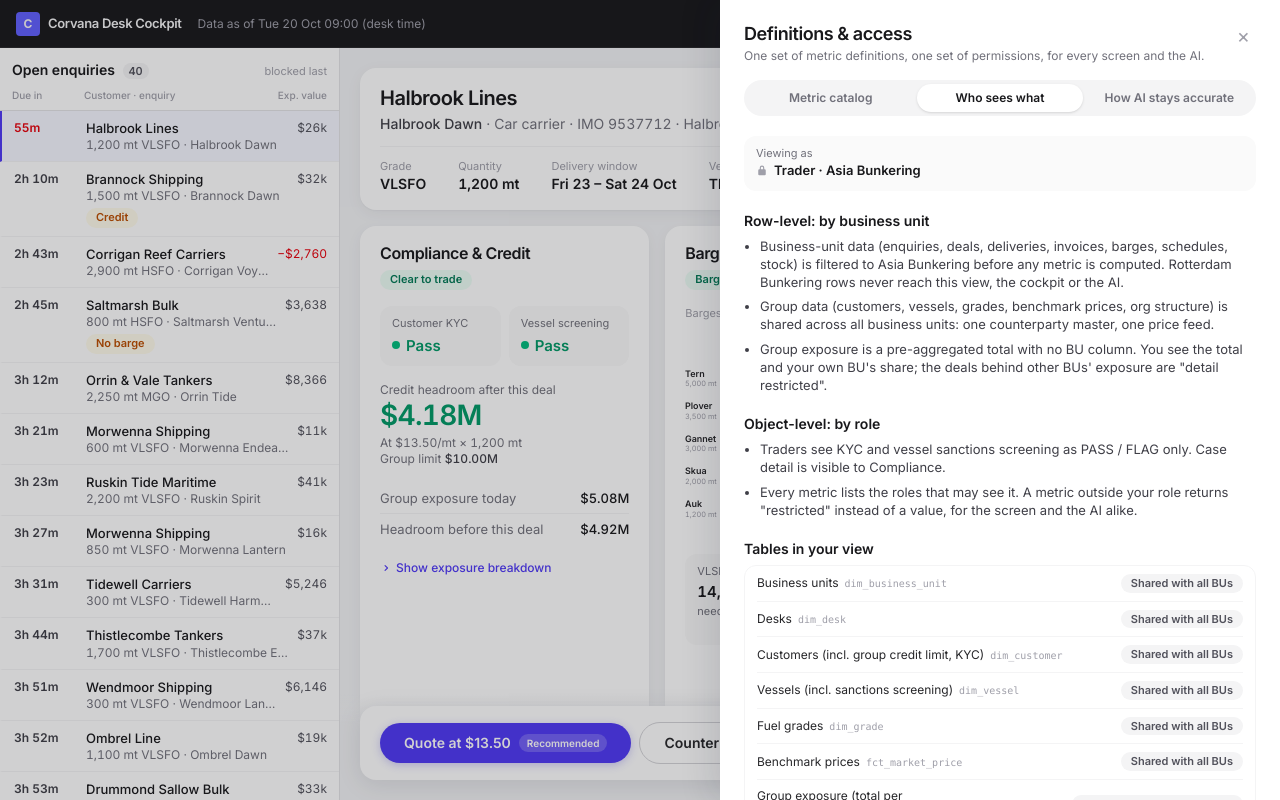
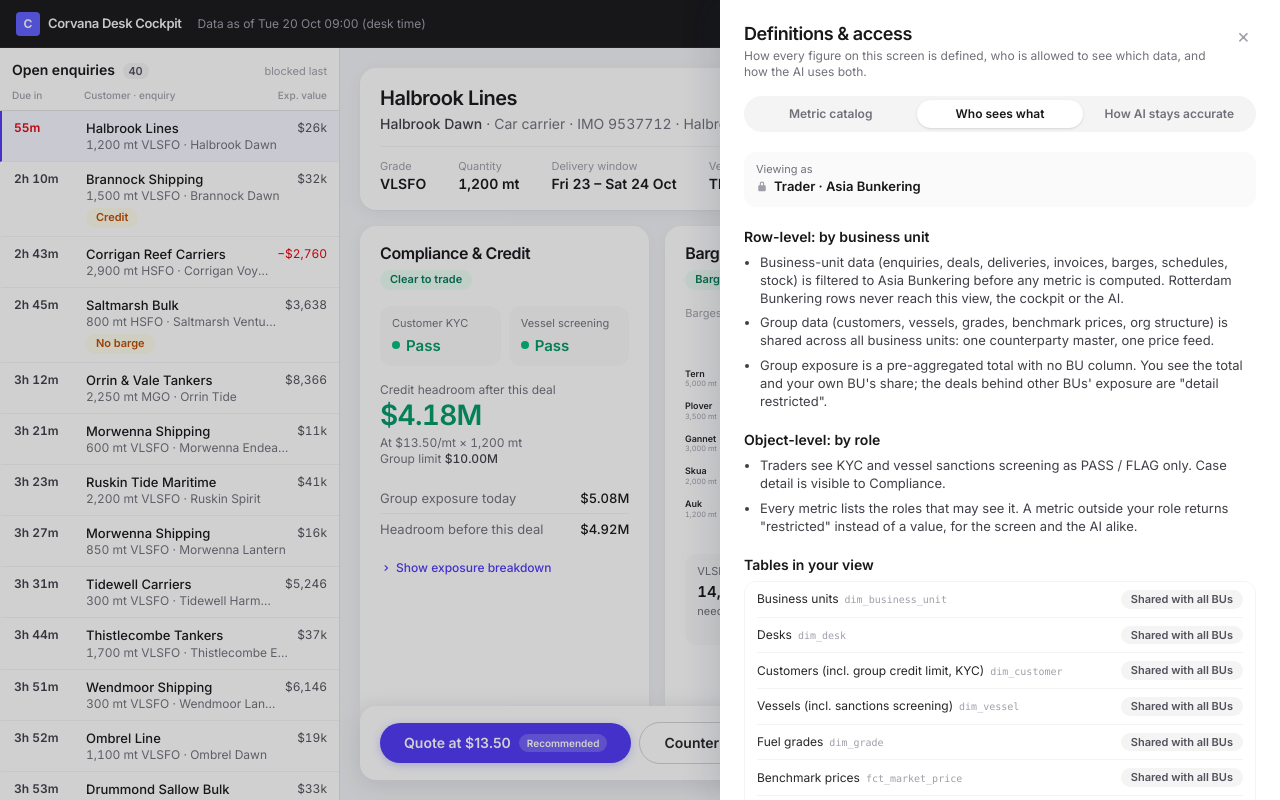
Before and after one commit to DaryaRudych/corvana-desk-cockpit, a React (Vite) app: page / in a window 1280 px wide. Both pictures are taken after a click on the button "Who sees what". Built offline with nearby package versions, Linux system fonts and the light colour scheme.

Commit message:
copy: drawer subtitle explains its contents; drop catalog intro line
Co-Authored-By: Claude Opus 5.5 <noreply@anthropic.com>

```diff
--- a/src/components/GovernanceDrawer.tsx
+++ b/src/components/GovernanceDrawer.tsx
@@ -50,12 +50,8 @@ function Catalog({ user }: { user: UserContext }) {
     { title: 'Group', note: 'Shared definitions every business unit inherits', items: METRIC_CATALOG.filter((m) => m.scope === 'group') },
     { title: businessUnitName(user.businessUnit), note: 'Desk-level definitions built on the group model', items: METRIC_CATALOG.filter((m) => m.scope === 'bu') },
   ]
-  const certified = METRIC_CATALOG.filter((m) => m.certified).length
   return (
     <div className="flex flex-col gap-5">
-      <p className="text-zinc-600">
-        {METRIC_CATALOG.length} definitions, {certified} certified. The cockpit, the AI and any other screen read these, and only these, through one query layer.
-      </p>
       {groups.map((g) => (
         <section key={g.title}>
           <div className="mb-1 flex items-baseline justify-between">
@@ -169,7 +165,7 @@ export function GovernanceDrawer({ user, tab, onTab, onClose }: { user: UserCont
         <header className="flex items-start justify-between px-6 pt-5">
           <div>
             <h2 className="text-lg font-semibold tracking-tight text-zinc-900">Definitions &amp; access</h2>
-            <p className="text-xs text-zinc-500">One set of metric definitions, one set of permissions, for every screen and the AI.</p>
+            <p className="text-xs text-zinc-500">How every figure on this screen is defined, who is allowed to see which data, and how the AI uses both.</p>
           </div>
           <button type="button" onClick={onClose} aria-label="Close" className="rounded-full p-1.5 text-xl leading-none text-zinc-400 hover:bg-zinc-100 hover:text-zinc-700">
             ×
```
